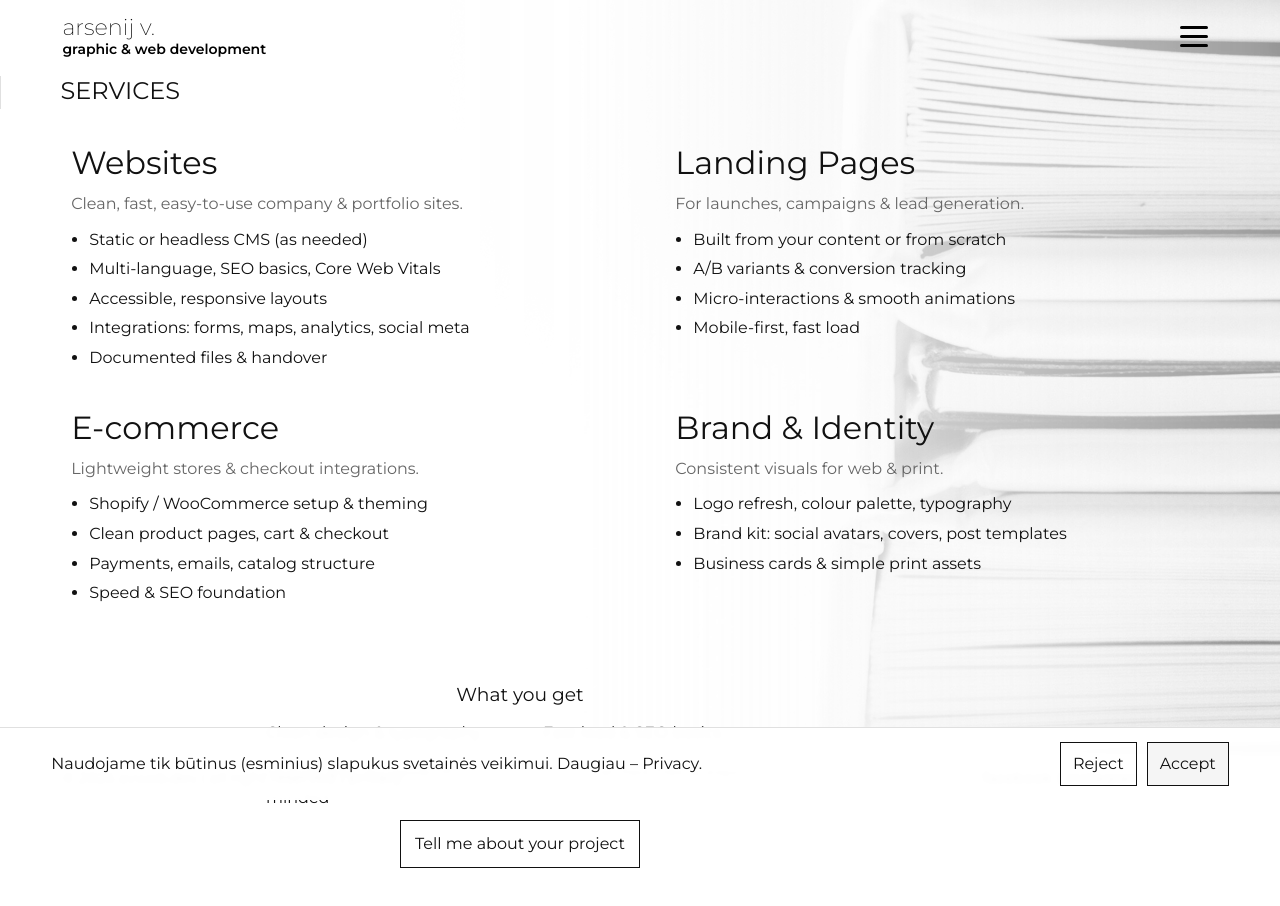
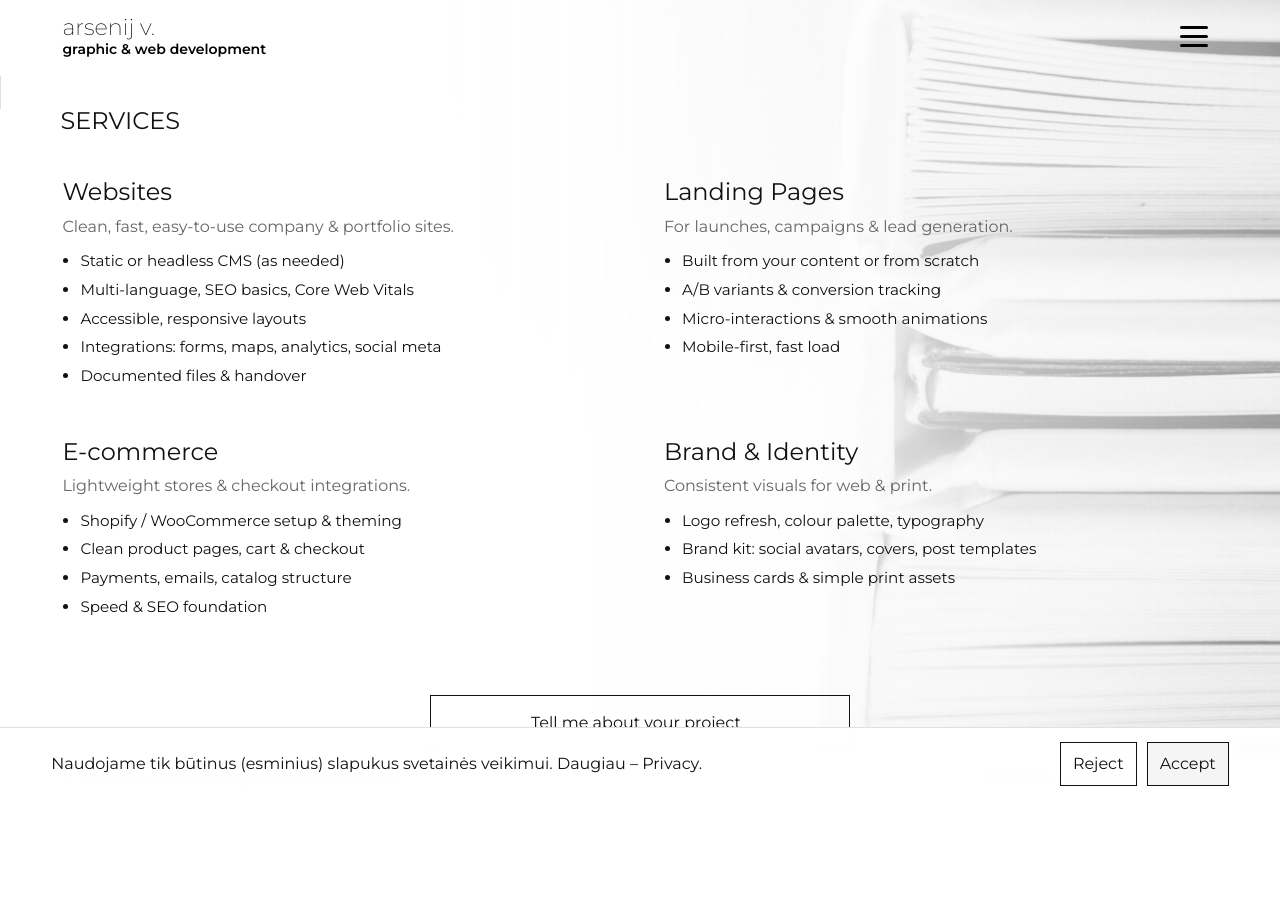
Before and after one commit to Arsenas/av-webdev, a React (Vite) app: page /listino in a window 1280 px wide. Shown: the top 906 px of the page. After the commit the page ends 870 px from the top, so only its background shows below. Built offline with nearby package versions, Linux system fonts and the light colour scheme.

Commit message:
puslapiai done

```diff
--- a/src/pages/Listino.tsx
+++ b/src/pages/Listino.tsx
@@ -70,7 +70,7 @@ export default function Services() {
             <li>Mobile-first, accessibility-minded</li>
             <li>Documented files & exports</li>
           </ul>
-          <a className="summary-cta" href="/#contact">
+          <a className="summary-cta" href="/contatti">
             Tell me about your project
           </a>
         </aside>
--- a/src/styles/contact.css
+++ b/src/styles/contact.css
@@ -1,6 +1,8 @@
 /* ===== Title aligned with brand ===== */
 .contact .section-title {
-  padding-left: var(--content-left);
+  padding-left: calc(var(--content-left) - 42px);
+  padding-right: car(--edge);
+  padding-top: calc(var(--header-h) + 20px);
 }
 .contact .section-title,
 .contact .section-title * {
@@ -11,39 +13,26 @@
 /* ===== Root / full-bleed ===== */
 .contact {
   position: relative;
-  min-height: 100svh; /* nebereikia -100px hacko */
-  padding-bottom: var(--footer-h); /* šitas pakeičia body padding-bottom */
-  overflow: clip; /* jokio 1px scrollo */
+  min-height: 100svh;
+  padding-bottom: var(--footer-h);
+  overflow: clip;
 }
 .contact.full-bleed {
   width: 100svw;
   margin-left: calc(50% - 50svw);
   margin-right: calc(50% - 50svw);
 }
-
-/* Remove global bottom padding only on this page (footer is fixed) */
+/* Remove global bottom padding only here */
 body:has(.contact.full-bleed) {
   padding-bottom: 0 !important;
 }
 
-/* Fonas lieka toks pats, tik primenu, kad dengtų visą sekciją */
+/* ===== Background ===== */
 .contact-bg {
   position: absolute;
   inset: 0;
   z-index: 0;
   opacity: 0.65;
-}
-.contact-bg img {
-  position: absolute !important;
-  inset: 0 !important;
-  width: 100% !important;
-  height: 100% !important;
-  object-fit: cover !important;
-  object-position: right center !important;
-  max-width: none !important;
-  filter: grayscale(100%);
-}
-.contact-bg {
   -webkit-mask-image: linear-gradient(
     to left,
     rgba(0, 0, 0, 0.95) 0%,
@@ -59,21 +48,35 @@ body:has(.contact.full-bleed) {
     rgba(0, 0, 0, 0) 70%
   );
 }
+.contact-bg img {
+  position: absolute !important;
+  inset: 0 !important;
+  width: 100% !important;
+  height: 100% !important;
+  object-fit: cover !important;
+  object-position: right center !important;
+  max-width: none !important;
+  filter: grayscale(100%);
+}
 
-/* ===== Content rails: brand → menu ===== */
+/* ===== Content rails (Desktop default) ===== */
 .contact-wrap {
   position: relative;
   z-index: 1;
-  margin-left: var(--content-left);
-  width: calc(100svw - var(--content-left) - var(--edge));
   display: grid;
   grid-template-columns: minmax(340px, 560px) minmax(280px, 1fr);
   grid-template-areas: "form info";
   gap: clamp(20px, 4vw, 48px);
   align-items: start;
-  margin-bottom: var(--footer-h); /* keep clear of fixed footer */
+
+  /* Rails kaip portfolio */
+  margin-left: calc(var(--content-left) - 40px);
+  padding-right: var(--edge);
+  padding-bottom: var(--footer-h);
+
+  width: calc(100svw - var(--content-left) - var(--edge));
+  margin-bottom: var(--footer-h);
 }
-
 /* ===== Form ===== */
 .cf {
   grid-area: form;
@@ -108,7 +111,7 @@ body:has(.contact.full-bleed) {
   margin-top: 6px;
 }
 
-/* Checkbox row: one line, left-aligned */
+/* Checkbox row */
 .cf-privacy {
   display: inline-flex;
   align-items: center;
@@ -122,7 +125,7 @@ body:has(.contact.full-bleed) {
   accent-color: #111;
 }
 
-/* Send button: black & white */
+/* Submit button */
 .cf-submit {
   display: block;
   width: 100%;
@@ -152,15 +155,16 @@ body:has(.contact.full-bleed) {
   cursor: not-allowed;
 }
 
-/* ===== Right column (info) ===== */
+/* ===== Info column ===== */
 .contact-info {
   grid-area: info;
   display: grid;
   gap: 12px;
-  max-width: clamp(320px, 34vw, 520px); /* keeps text inside burger rail */
+  max-width: clamp(320px, 34vw, 520px);
 }
 .contact-info h3 {
-  font-weight: 400; /* not bold */
+  font-weight: 400;
+  font-size: 30px;
   letter-spacing: 0;
 }
 .contact-list {
@@ -183,6 +187,8 @@ body:has(.contact.full-bleed) {
 }
 
 /* ===== Responsive ===== */
+
+/* Tablet ≤960px */
 @media (max-width: 960px) {
   .contact .section-title {
     padding-left: var(--edge);
@@ -192,10 +198,12 @@ body:has(.contact.full-bleed) {
     width: calc(100svw - 2 * var(--edge));
     grid-template-columns: 1fr;
     grid-template-areas:
-      "info" /* show Hi! first */
-      "form"; /* then the form */
+      "info"
+      "form";
   }
 }
+
+/* Mobile ≤640px */
 @media (max-width: 640px) {
   .contact-bg {
     opacity: 0.4;
--- a/src/styles/listino.css
+++ b/src/styles/listino.css
@@ -5,6 +5,7 @@
 
 /* Title aligned with brand */
 .services .section-title {
+  padding-top: 30px;
   padding-left: calc(var(--content-left) - 42px);
   padding-right: var(--edge);
   font-weight: 400;
@@ -36,45 +37,57 @@
 
 /* Wrapper grid – brand aligned desktop */
 .services-wrap {
-  width: var(--container-w);
-  margin-left: calc(var(--container-x) + 20px);
+  width: 100%;
+  max-width: var(--container-w);
+  margin: 0 auto;
+  padding: 0 calc(var(--edge) - 40px); /* toks pats šoninis kaip brand/title */
   padding-bottom: calc(var(--footer-h) + 12px);
   display: grid;
   row-gap: clamp(18px, 3vw, 36px);
 }
 
-/* Two wider columns for service groups */
+/* Kortelių grid */
 .svc-cards {
   display: grid;
-  grid-template-columns: repeat(2, minmax(340px, 1fr));
-  gap: clamp(18px, 2.4vw, 32px);
+  grid-template-columns: repeat(2, 1fr);
+  gap: clamp(32px, 4vw, 48px); /* didesni tarpai */
+  align-items: start;
 }
 
-/* Cards */
+/* Kortelės kaip plytelės */
 .svc {
-  border: none;
-  background: transparent;
-  padding: 0;
-  display: grid;
-  grid-template-rows: auto auto 1fr auto;
-  gap: 10px;
+  display: flex;
+  flex-direction: column;
+  gap: 8px;
+
+  padding-right: 24px; /* kad tekstas neįliptu į dešinę */
 }
+
+/* Pavadinimai */
 .svc-title {
   margin: 0;
+  font-size: 1.5rem;
   font-weight: 400;
-  font-size: var(--fs-h2);
-  line-height: 1.08;
+  line-height: 1.3;
 }
+
+/* Aprašymai */
 .svc-lead {
-  margin: 0;
+  margin: 0 0 4px;
+  font-size: 1rem;
   color: var(--muted);
+  line-height: 1.4;
 }
+
+/* List stilius */
 .svc-list {
   margin: 0;
   padding-left: 18px;
+  font-size: 0.95rem;
+  line-height: 1.5;
 }
 .svc-list li + li {
-  margin-top: 4px;
+  margin-top: 6px;
 }
 
 /* Hide care plan note */
@@ -82,33 +95,23 @@
   display: none !important;
 }
 
-/* WHAT YOU GET */
+/*WHAT YOU GET */
 .svc-summary {
   grid-column: 1 / -1;
-  max-width: 700px;
-  margin: clamp(16px, 3vw, 28px) auto calc(var(--footer-h) + 12px);
-  padding: 0 8px;
+  margin: clamp(24px, 4vw, 40px) 0 calc(var(--footer-h) + 20px);
+  padding: 0 16px;
 
-  display: grid;
-  gap: 10px;
-  justify-items: center;
-  text-align: center;
-
-  transform: translateX(var(--svc-summary-nudge));
+  display: flex;
+  justify-content: center;
 }
 .summary-title {
   margin: 0;
   font-weight: 400;
 }
+/* paslepiam title ir list */
+.summary-title,
 .summary-list {
-  margin: 0 auto;
-  padding: 0;
-  list-style: none;
-  display: grid;
-  grid-template-columns: repeat(2, minmax(0, 1fr));
-  gap: clamp(8px, 1.2vw, 14px);
-  max-width: 540px;
-  text-align: left;
+  display: none !important;
 }
 .summary-list li {
   position: relative;
@@ -121,19 +124,23 @@
   top: 0;
 }
 .summary-cta {
-  justify-self: center;
-  display: inline-flex;
-  align-items: center;
+  margin-left: 0;
+  width: min(420px, 100%); /* platus, bet ne per daug */
+  padding: 14px 100px;
   border: 1px solid var(--fg);
-  padding: 10px 14px;
+  text-decoration: none;
+  font-size: 1rem;
+  font-weight: 400;
+
+  transition: background 0.25s, color 0.25s, transform 0.15s;
+}
+.summary-cta:hover {
+  background: var(--fg);
+  color: var(--bg);
   text-decoration: none;
 }
-.summary-cta:hover {
-  background: #f7f7f7;
-}
-
 /* ===== RWD ===== */
-@media (max-width: 1200px) {
+@media (max-width: 960px) {
   .svc-cards {
     grid-template-columns: 1fr;
   }
@@ -147,9 +154,13 @@
   .services .section-title {
     padding-left: var(--edge);
     padding-right: var(--edge);
-    padding-top: calc(var(--header-h) + 4svh);
   }
-
+  .summary-cta {
+    width: auto;
+    max-width: 90%; /* kad netemptų per ekraną */
+    padding: 12px 50px;
+    font-size: 0.95rem;
+  }
   .services-wrap {
     margin-left: var(--edge);
     width: calc(100svw - var(--edge) * 2);
@@ -161,6 +172,7 @@
 
   .svc-summary {
     transform: none;
+    justify-content: center;
   }
 }
 
--- a/src/styles/portfolio.css
+++ b/src/styles/portfolio.css
@@ -1,6 +1,11 @@
-/* ===== Title aligned with brand ===== */
+/* ===== Title aligned with brand (po header) ===== */
 .portfolio .section-title {
-  padding-left: var(--content-left);
+  padding-left: calc(var(--content-left) - 42px);
+  padding-right: var(--edge);
+  padding-top: calc(var(--header-h) + 20px); /* kad nebūtų ant headerio */
+  padding-bottom: 20px;
+  font-weight: 400;
+  margin-bottom: 0;
 }
 .portfolio .section-title,
 .portfolio .section-title * {
@@ -27,15 +32,23 @@
   );
 }
 
-/* ===== Content rails: brand → menu ===== */
+/* ===== Content wrap (aligned like profile-grid) ===== */
 .portfolio-wrap {
   position: relative;
   z-index: 1;
-  margin-left: var(--content-left);
+  display: grid;
+  grid-template-columns: 1fr;
+  row-gap: clamp(24px, 4svh, 40px);
+
+  /* Desktop default: tokie pat bėgiai kaip profile */
+  padding-left: calc(var(--content-left) - 40px);
+  padding-right: var(--edge);
+  padding-bottom: var(--footer-h);
+
   width: calc(100svw - var(--content-left) - var(--edge));
-  padding: 0;
-  padding-bottom: var(--footer-h);
+  margin-right: var(--edge);
 }
+
 .portfolio-wrap .pf {
   padding-inline: 0;
 }
@@ -64,25 +77,40 @@
   text-underline-offset: 6px;
 }
 
-/* ===== Grid (capped so it doesn't spill to the right) ===== */
+/* ===== Grid (Desktop default) ===== */
 .portfolio-wrap .pf-grid {
-  --pf-gap: clamp(14px, 2.4vw, 24px);
-  --pf-col: clamp(260px, 26vw, 320px);
+  --pf-gap: clamp(14px, 2.4vw, 28px);
+  --pf-col: clamp(260px, 28vw, 360px);
   display: grid;
   gap: var(--pf-gap);
-  grid-template-columns: repeat(3, 1fr);
-  max-width: calc(3 * var(--pf-col) + 2 * var(--pf-gap));
+  grid-template-columns: repeat(auto-fit, minmax(var(--pf-col), 1fr));
+  width: 100%;
+  max-width: 1200px; /* leidžiam plėstis pilnai */
   margin-right: auto;
 }
+
+/* ===== Tablet ≤1200px ===== */
 @media (max-width: 1200px) {
+  .portfolio-wrap {
+    margin-left: var(--edge);
+    width: calc(100svw - 2 * var(--edge));
+    padding: 0;
+  }
+  .portfolio .section-title {
+    padding-left: var(--edge);
+    padding-right: var(--edge);
+  }
   .portfolio-wrap .pf-grid {
     grid-template-columns: repeat(2, 1fr);
-    max-width: calc(2 * var(--pf-col) + 1 * var(--pf-gap));
+    width: 100%;
   }
 }
+
+/* ===== Mobile ≤640px ===== */
 @media (max-width: 640px) {
   .portfolio-wrap {
     margin-left: var(--edge);
+    padding: 0;
     width: calc(100svw - 2 * var(--edge));
   }
   .portfolio .section-title {
@@ -90,7 +118,10 @@
   }
   .portfolio-wrap .pf-grid {
     grid-template-columns: 1fr;
-    max-width: 100%;
+  }
+  .pf-lightbox {
+    width: 95vw;
+    height: 80svh;
   }
 }
 
@@ -213,9 +244,6 @@
   width: 40px;
   height: 40px;
   font-size: 28px;
-  pointer-events: auto;
-  position: fixed; /* as you have */
-  z-index: 100000; /* above overlay/header */
 }
 .pf-nav {
   top: 50%;
@@ -243,7 +271,7 @@
   outline-offset: 2px;
 }
 
-/* Larger but invisible hit area (no extra layout) */
+/* Larger but invisible hit area */
 .pf-close::after,
 .pf-nav::after {
   content: "";
@@ -252,45 +280,21 @@
   pointer-events: none;
 }
 
-/* Small screens */
-@media (max-width: 640px) {
-  .pf-lightbox {
-    width: 95vw;
-    height: 80svh;
-  }
-}
-
-/* ===== Rails on tablet/mobile ===== */
-@media (max-width: 960px) {
-  .portfolio .section-title {
-    padding-left: var(--edge);
-  }
-  .portfolio-wrap {
-    margin-left: var(--edge);
-    width: calc(100svw - 2 * var(--edge));
-  }
-}
-
 /* ===== Block all interactions behind the lightbox ===== */
 body:has(.pf-overlay) {
-  overflow: hidden; /* extra safety in case JS cleanup fails */
+  overflow: hidden;
 }
-
-/* Disable pointer events for the page chrome while lightbox is open */
 body:has(.pf-overlay) .site-header,
 body:has(.pf-overlay) .site-footer,
 body:has(.pf-overlay) main,
 body:has(.pf-overlay) .nav-overlay {
   pointer-events: none !important;
 }
-
-/* But keep the lightbox itself fully interactive */
 .pf-overlay,
 .pf-overlay * {
   pointer-events: auto !important;
 }
 
-/* Ensure the lightbox is above everything */
 .pf-overlay {
   z-index: 999999 !important;
 }
```
